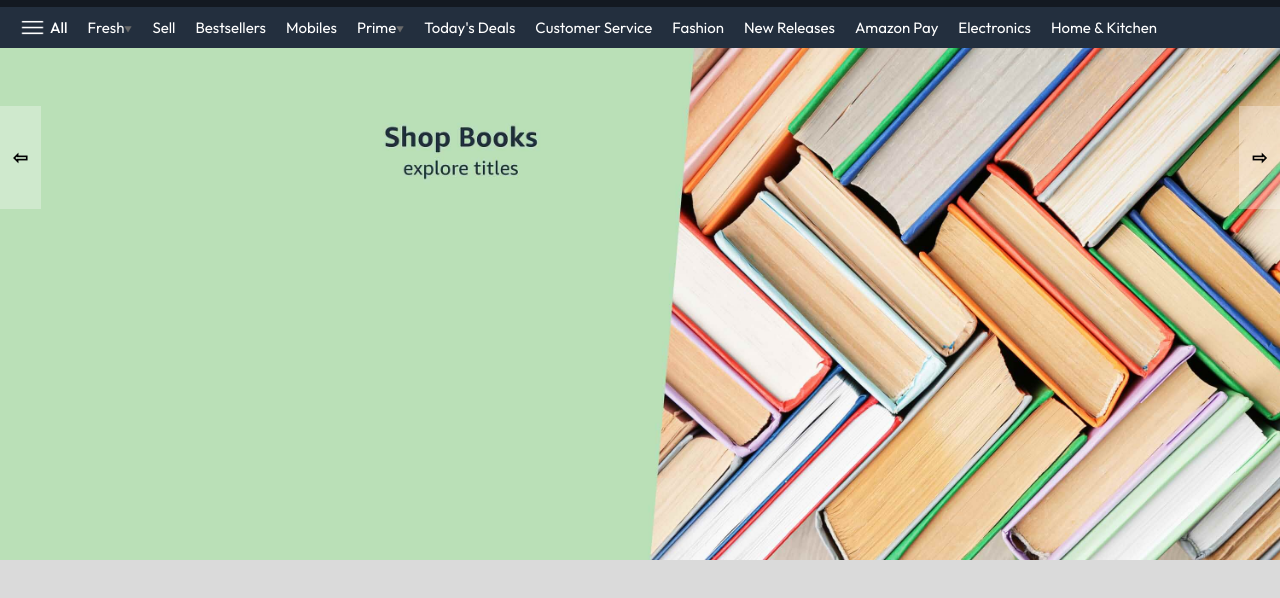
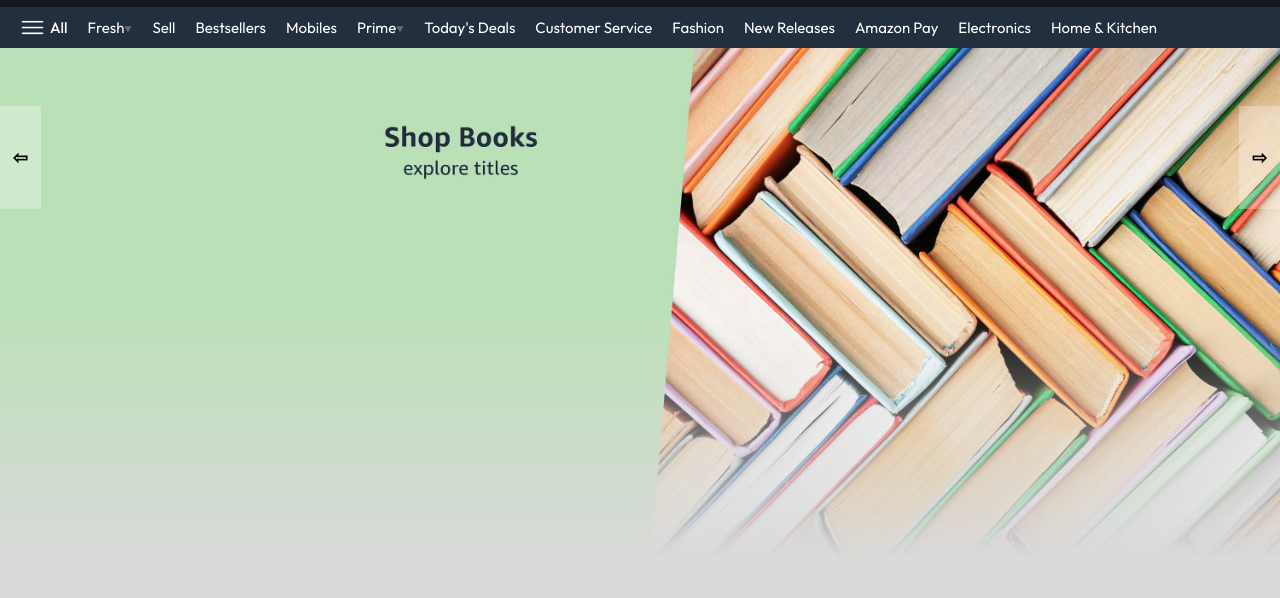
Before and after one commit to shashidhar078/AMZN_CODE, a plain HTML site: page index.html in a window 1280 px wide. Shown: the part 54-652 px from the top of the page. Drawn offline with Linux system fonts and the light colour scheme.

Commit message:
done with header-slider

```diff
--- a/style.css
+++ b/style.css
@@ -127,7 +127,8 @@
     }
 
     .header-slider img{
-        width: 100%;
+        max-width: 100%;
+        mask-image: linear-gradient(to bottom,#000000 50%,transparent 100%);
     }
 
     .header-slider a{
```
